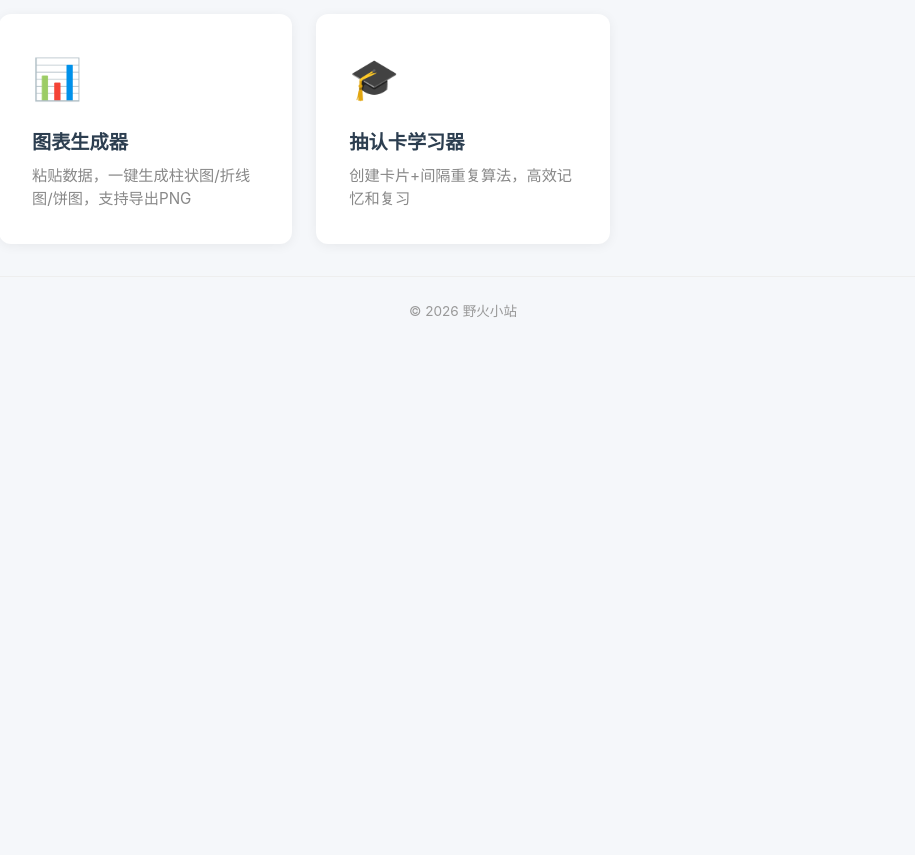
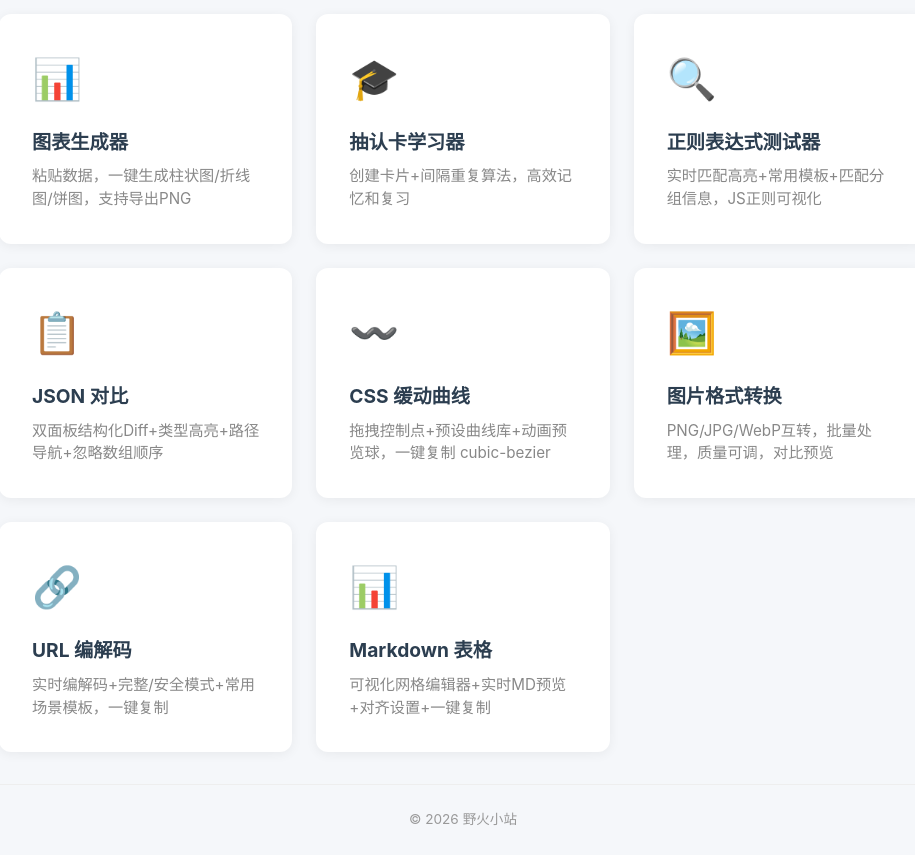
Before and after one commit to Lvlin-Qiuyu/wildfire-station, a Nuxt app: page / in a window 1280 px wide. Shown: the part 1260-2115 px from the top of the page, without its empty margins (177-1092 px from the left). Before the commit the page ends 1607 px from the top, so only its background shows below. Built offline with nearby package versions, Linux system fonts and the light colour scheme.

Commit message:
feat: 更新首页，新增工具入口

```diff
--- a/pages/index.vue
+++ b/pages/index.vue
@@ -108,6 +108,42 @@ const tools = [
     desc: '创建卡片+间隔重复算法，高效记忆和复习',
     path: '/tools/flashcard',
   },
+  {
+    icon: '🔍',
+    name: '正则表达式测试器',
+    desc: '实时匹配高亮+常用模板+匹配分组信息，JS正则可视化',
+    path: '/tools/regex-tester',
+  },
+  {
+    icon: '📋',
+    name: 'JSON 对比',
+    desc: '双面板结构化Diff+类型高亮+路径导航+忽略数组顺序',
+    path: '/tools/json-diff',
+  },
+  {
+    icon: '〰️',
+    name: 'CSS 缓动曲线',
+    desc: '拖拽控制点+预设曲线库+动画预览球，一键复制 cubic-bezier',
+    path: '/tools/css-easing',
+  },
+  {
+    icon: '🖼️',
+    name: '图片格式转换',
+    desc: 'PNG/JPG/WebP互转，批量处理，质量可调，对比预览',
+    path: '/tools/image-converter',
+  },
+  {
+    icon: '🔗',
+    name: 'URL 编解码',
+    desc: '实时编解码+完整/安全模式+常用场景模板，一键复制',
+    path: '/tools/url-encoder',
+  },
+  {
+    icon: '📊',
+    name: 'Markdown 表格',
+    desc: '可视化网格编辑器+实时MD预览+对齐设置+一键复制',
+    path: '/tools/md-table',
+  },
 ]
 </script>
 
```
